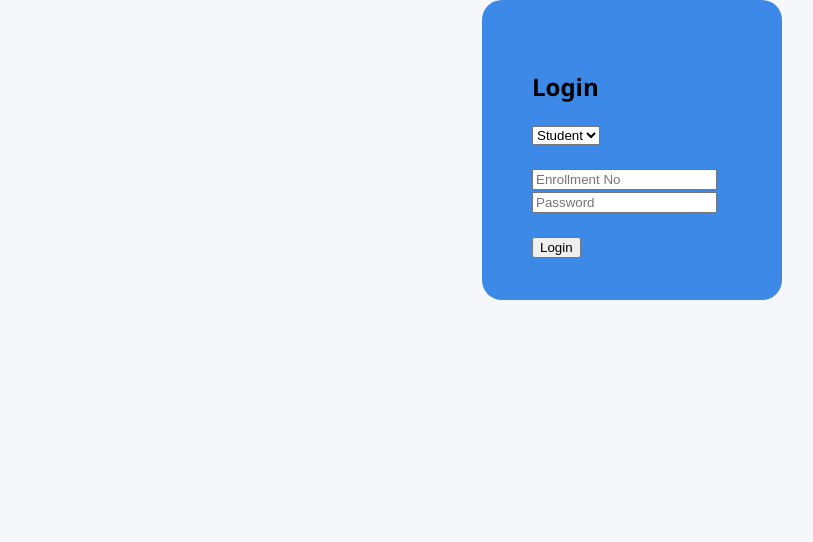
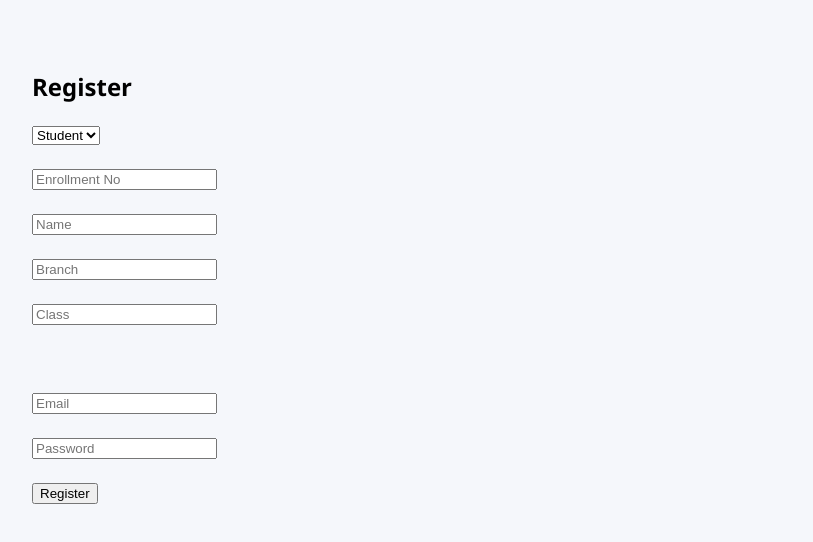
Before and after one commit to jain-sumit1008/Lab-Attendance, a React (Create React App) app in the folder client/: page /register in a window 1280 px wide. Shown: the top 542 px of the page, without its empty margins (18-831 px from the left). Built offline with nearby package versions, Linux system fonts and the light colour scheme; no server answers.

Commit message:
feat: add registration page and update routing for student and faculty registration

```diff
--- a/client/src/App.js
+++ b/client/src/App.js
@@ -5,7 +5,7 @@ import Header from "./components/Header";
 import InfoStrip from "./components/InfoStrip";
 import Sidebar from "./components/Sidebar";
 import LabForm from "./components/LabForm"; // NEW
-
+import Register from "./pages/registerStudent";
 import AdminDashboard from "./pages/AdminDashboard";
 import AttendancePage from "./pages/AttendancePage";
 import ReportPage from "./pages/ReportPage";
@@ -42,11 +42,26 @@ const token = localStorage.getItem("token");
 
       {!token ? (
 
-         <Routes>
-            <Route path="*" element={<Login />} />
-         </Routes>
+   <Routes>
 
-      ) : (
+      <Route
+         path="/"
+         element={<Login />}
+      />
+
+      <Route
+         path="/register"
+         element={<Register />}
+      />
+
+      <Route
+         path="*"
+         element={<Login />}
+      />
+
+   </Routes>
+
+) : (
 
          <>
             <Header />
--- /dev/null
+++ b/client/src/pages/registerStudent.jsx
@@ -0,0 +1,208 @@
+import { useState } from "react";
+
+import API from "../services/api";
+
+export default function Register() {
+
+   const [role, setRole] =
+      useState("student");
+
+   const [data, setData] =
+      useState({});
+
+   const register = async () => {
+
+      try {
+
+         if(role === "student") {
+
+            await API.post(
+               "/auth/student/register",
+               data
+            );
+
+            alert(
+               "Student registered successfully ✅"
+            );
+
+         } else {
+
+            await API.post(
+               "/auth/admin/register",
+               data
+            );
+
+            alert(
+               "Faculty registered successfully ✅"
+            );
+
+         }
+
+         window.location.href = "/";
+
+      } catch(err) {
+
+         console.log(err);
+
+         alert("Registration failed ❌");
+
+      }
+   };
+
+   return (
+
+      <div style={{ padding: 50 }}>
+
+         <h2>Register</h2>
+
+         {/* ROLE SELECT */}
+         <select
+            onChange={(e) =>
+               setRole(e.target.value)
+            }
+         >
+
+            <option value="student">
+               Student
+            </option>
+
+            <option value="admin">
+               Faculty
+            </option>
+
+         </select>
+
+         <br /><br />
+
+         {/* STUDENT FORM */}
+         {role === "student" && (
+
+            <>
+
+               <input
+                  placeholder="Enrollment No"
+                  onChange={(e) =>
+                     setData({
+                        ...data,
+                        enrollment_no:
+                           e.target.value
+                     })
+                  }
+               />
+
+               <br /><br />
+
+               <input
+                  placeholder="Name"
+                  onChange={(e) =>
+                     setData({
+                        ...data,
+                        name:
+                           e.target.value
+                     })
+                  }
+               />
+
+               <br /><br />
+
+               <input
+                  placeholder="Branch"
+                  onChange={(e) =>
+                     setData({
+                        ...data,
+                        branch:
+                           e.target.value
+                     })
+                  }
+               />
+
+               <br /><br />
+
+               <input
+                  placeholder="Class"
+                  onChange={(e) =>
+                     setData({
+                        ...data,
+                        class:
+                           e.target.value
+                     })
+                  }
+               />
+
+               <br /><br />
+
+               {/* <input
+                  placeholder="System Type"
+                  onChange={(e) =>
+                     setData({
+                        ...data,
+                        system_type:
+                           e.target.value
+                     })
+                  }
+               /> */}
+
+               <br /><br />
+
+               <input
+                  placeholder="Email"
+                  onChange={(e) =>
+                     setData({
+                        ...data,
+                        email:
+                           e.target.value
+                     })
+                  }
+               />
+
+               <br /><br />
+
+            </>
+
+         )}
+
+         {/* FACULTY FORM */}
+         {role === "admin" && (
+
+            <>
+
+               <input
+                  placeholder="Username"
+                  onChange={(e) =>
+                     setData({
+                        ...data,
+                        username:
+                           e.target.value
+                     })
+                  }
+               />
+
+               <br /><br />
+
+            </>
+
+         )}
+
+         {/* PASSWORD */}
+         <input
+            type="password"
+            placeholder="Password"
+            onChange={(e) =>
+               setData({
+                  ...data,
+                  password:
+                     e.target.value
+               })
+            }
+         />
+
+         <br /><br />
+
+         <button onClick={register}>
+            Register
+         </button>
+
+      </div>
+
+   );
+}
```
